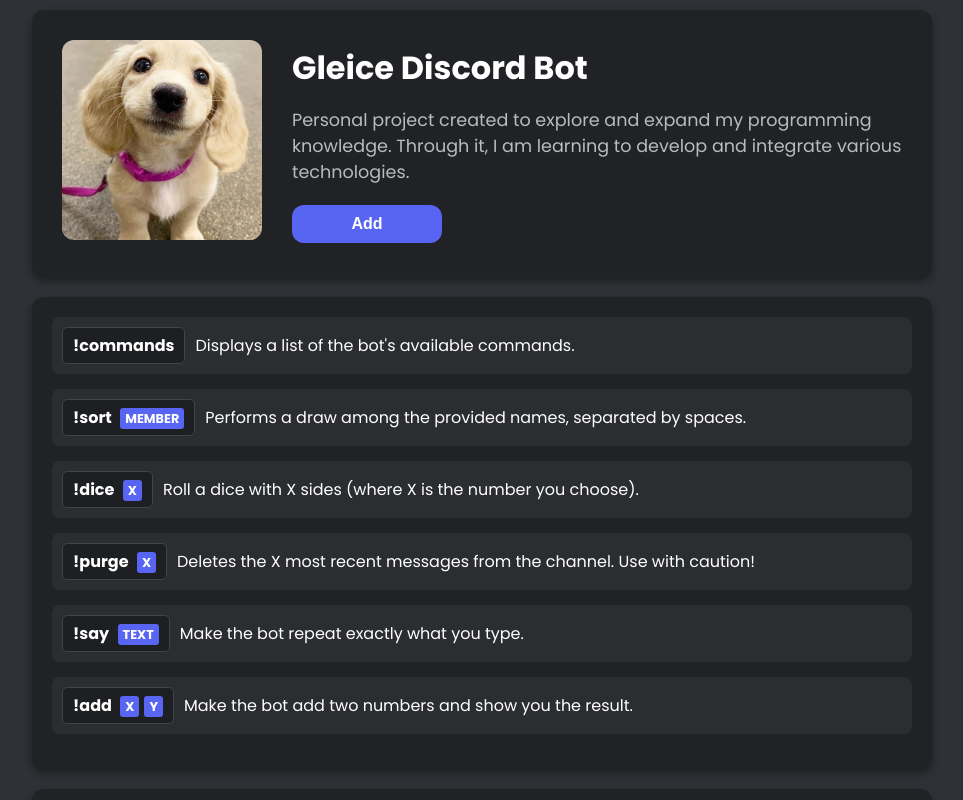
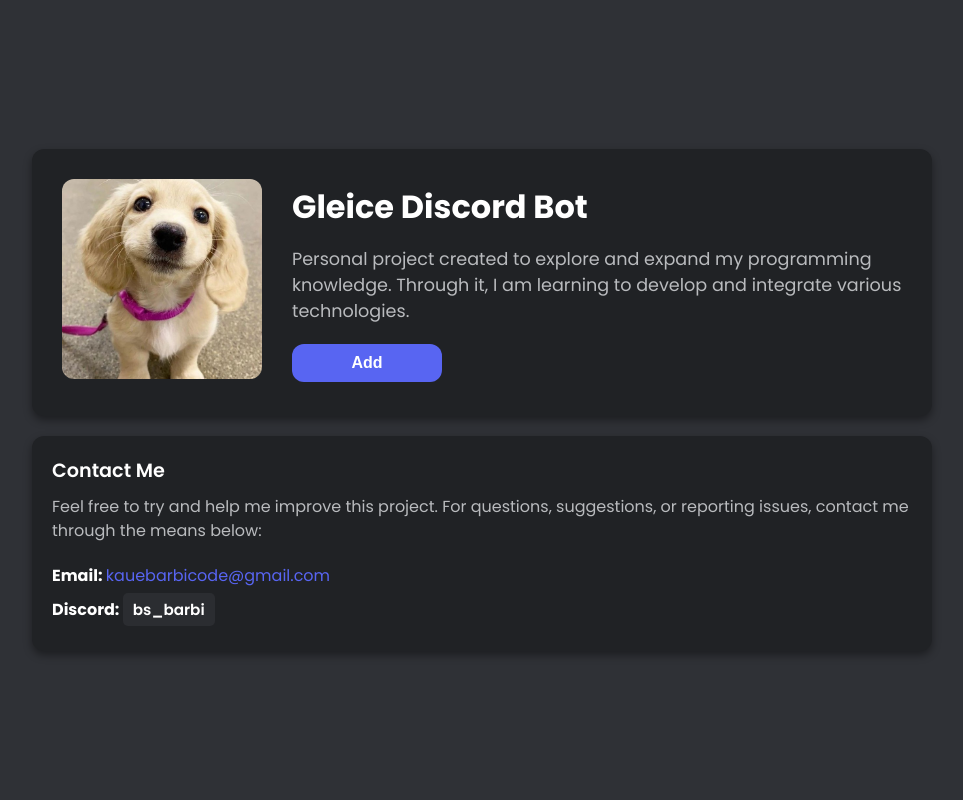
Before and after one commit to KaBarbi/gleice-web-page, a React (Vite) app: page / in a window 1280 px wide. Shown: the top 800 px of the page, without its empty margins (158-1121 px from the left). Built offline with nearby package versions, Linux system fonts and the light colour scheme.

Commit message:
[FIX]: contact me css

```diff
--- a/src/App.jsx
+++ b/src/App.jsx
@@ -7,7 +7,7 @@
     return (
         <>
             <Card />
-            <Commands />
+            {/* <Commands /> */}
             <Contact />
         </>
     )
--- a/src/components/Contact/index.jsx
+++ b/src/components/Contact/index.jsx
@@ -11,7 +11,7 @@
             </p>
             <div className="contact-info">
                 <p>
-                    <strong>Email:</strong>
+                    <strong>Email: </strong>
                     <a
                         href="mailto:seuemail@example.com"
                         className="contact-link"
@@ -20,7 +20,7 @@
                     </a>
                 </p>
                 <p>
-                    <strong>Discord:</strong>
+                    <strong>Discord: </strong>
                     <span className="contact-discord">bs_barbi</span>
                 </p>
             </div>
```
